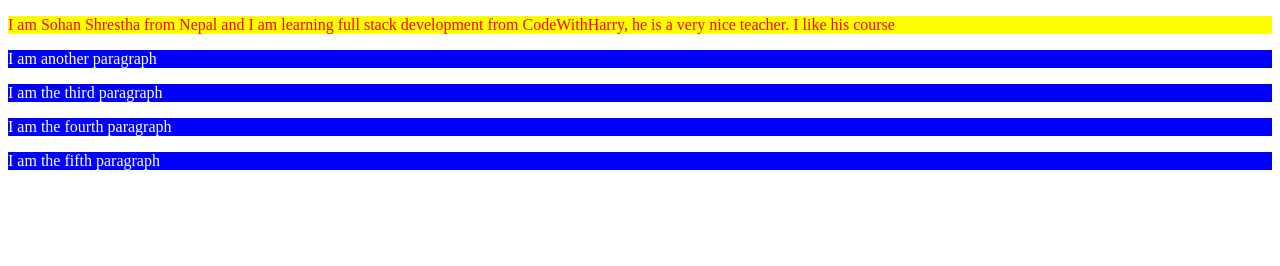
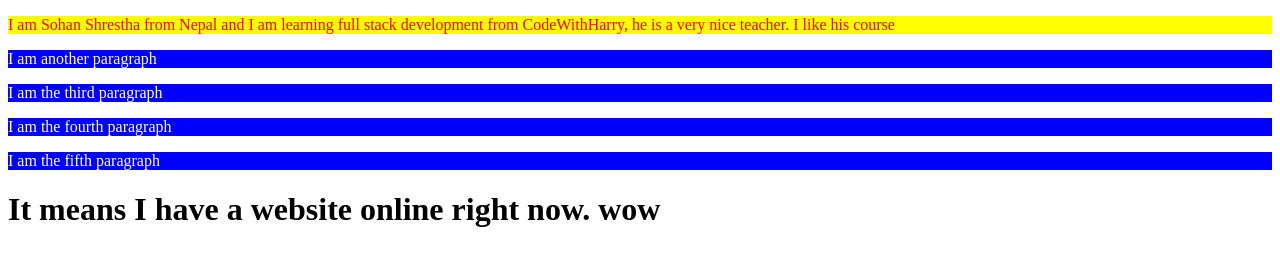
Before and after one commit to SohanSth/resume, a plain HTML site: page index.html in a window 1280 px wide. Drawn offline with Linux system fonts and the light colour scheme.

Commit message:
Update index.html

```diff
--- a/index.html
+++ b/index.html
@@ -23,5 +23,6 @@
         <p>I am the fourth paragraph</p>
         <p>I am the fifth paragraph</p>
     </div>
+    <h1>It means I have a website online right now. wow</h1>
 </body>
 </html>
```
